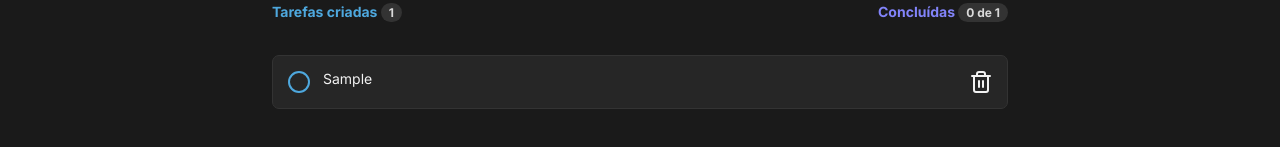
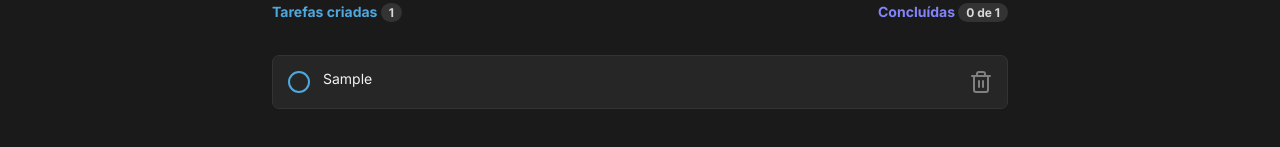
Before and after one commit to flwedu/ignite-challenge-01-todo-list, a React (Vite) app: page / in a window 1280 px wide. Both pictures are taken after typing "Sample" into the empty fields and a click on the button "Criar". Shown: the part 253-400 px from the top of the page. Built offline with nearby package versions, Linux system fonts and the light colour scheme.

Commit message:
:lipstick: Fix task delete icon styles

```diff
--- a/src/components/TaskCard/TaskCard.tsx
+++ b/src/components/TaskCard/TaskCard.tsx
@@ -1,4 +1,5 @@
 import { Trash2Icon } from "lucide-react";
+import { useTheme } from "styled-components";
 import { useTaskMethods } from "../../hooks/useTaskMethods.ts";
 import { TaskStatusIcon } from "./TaskStatusIcon.tsx";
 import { StyledListItem, StyledListItemText } from "./styles.ts";
@@ -15,13 +16,18 @@ export interface TaskProps
 	extends Pick<Task, "id" | "status" | "description"> {}
 
 export function TaskCard({ status, description, id }: TaskProps) {
+	const theme = useTheme();
 	const { onClickCheck, onClickDelete } = useTaskMethods(id, status);
 
 	return (
 		<StyledListItem>
-			<TaskStatusIcon status={status} onClick={onClickCheck} />
+			<TaskStatusIcon status={status} onClick={onClickCheck} cursor="pointer" />
 			<StyledListItemText status={status}>{description}</StyledListItemText>
-			<Trash2Icon onClick={onClickDelete} />
+			<Trash2Icon
+				onClick={onClickDelete}
+				color={theme.colors["gray-300"]}
+				cursor="pointer"
+			/>
 		</StyledListItem>
 	);
 }
```
